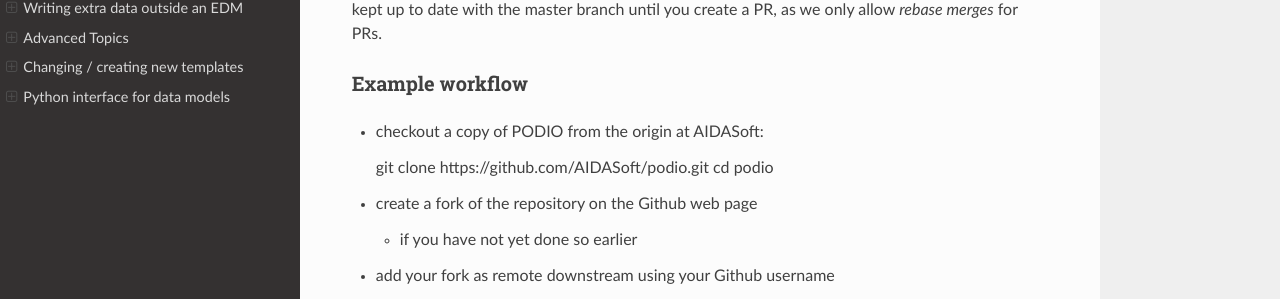
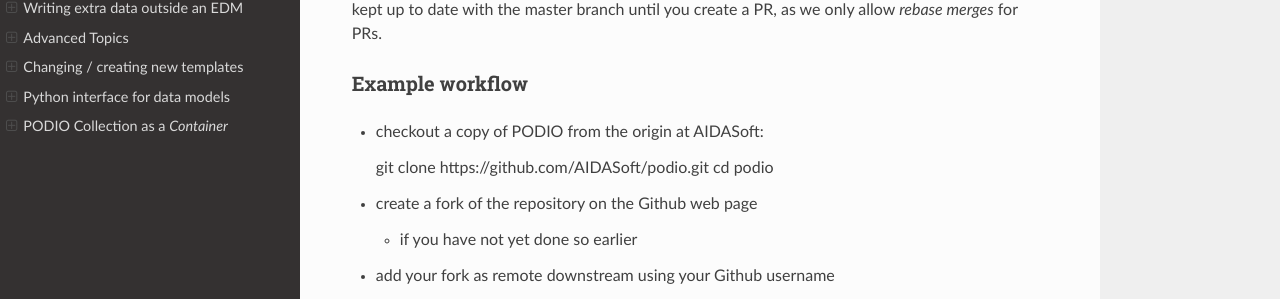
Before and after one commit to AIDASoft/podio, a Sphinx documentation site: the page built from doc/contributing.md, in a window 1280 px wide. Shown: the part 338-637 px from the top of the page. Built offline with Sphinx 7.4.7 and the Read the Docs theme 2.0.0, drawn with Linux system fonts in a browser that asks for light colours; pages that are not in the unit, such as notebooks, are missing from menus; the version number could not be read and is left out.

Commit message:
add collection vs container docs to index

```diff
--- a/doc/index.rst
+++ b/doc/index.rst
@@ -18,5 +18,6 @@ Welcome to PODIO's documentation!
    advanced_topics.md
    templates.md
    python.md
+   collections_as_container.md
    cpp_api/api
    py_api/modules
```
